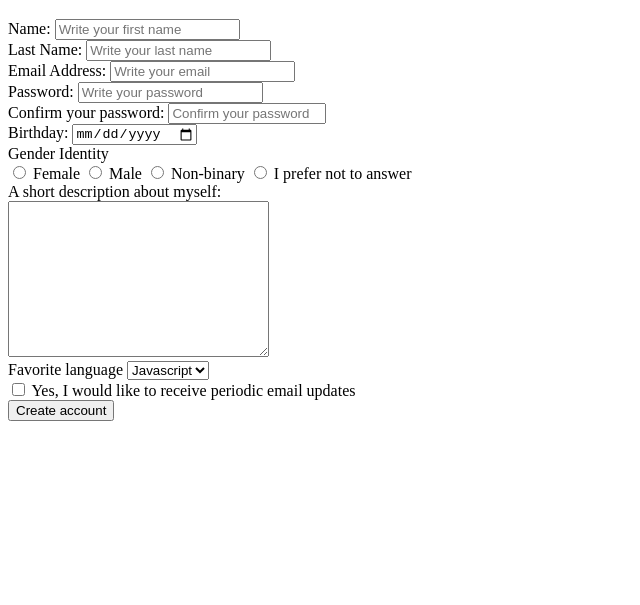
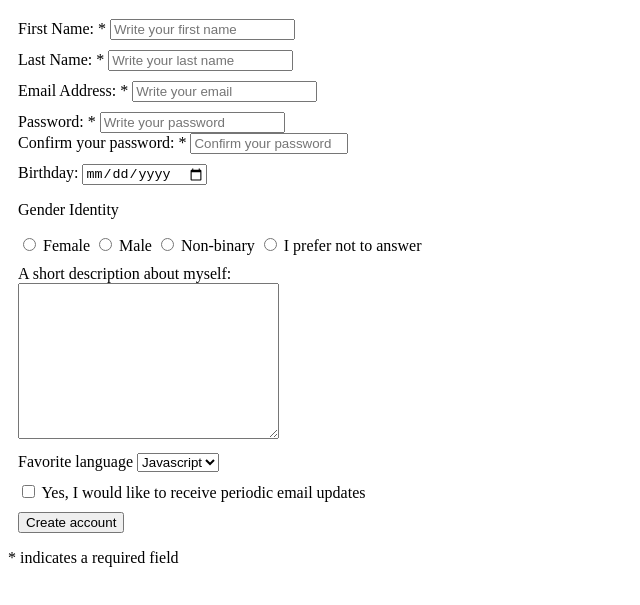
Before and after one commit to Silcfcr/RegistrationForm, a plain HTML site: page index.html in a window 1280 px wide. Shown: the part 61-666 px from the top of the page, without its empty margins (0-640 px from the left). Drawn offline with Linux system fonts and the light colour scheme.

Commit message:
Algunas modificaciones de estilo

```diff
--- a/index.html
+++ b/index.html
@@ -4,31 +4,44 @@
     <meta charset="UTF-8">
     <meta http-equiv="X-UA-Compatible" content="IE=edge">
     <meta name="viewport" content="width=device-width, initial-scale=1.0">
+    <link rel="stylesheet" href="mystyle.css">
     <title>Registration Form</title>
+
 </head>
 <body>
     <form>
         <h1>Registration Form</h1>
-        <label for="firstName">Name:</label>
-        <input type="text" name="firstName" id="firstName" placeholder="Write your first name">
+        <div>
+            <label for="firstName">First Name: *</label>
+            <input type="text" name="firstName" id="firstName" required placeholder="Write your first name">
+        </div>
+
+        <div>
+            <label for="lastName"> Last Name: *</label>
+            <input type="text" name="lastName" id="lastName" required placeholder="Write your last name">
+        </div>
+
+        <div>
+            <label for="email">Email Address: *</label>
+            <input type="email" name="email" id="email" required placeholder="Write your email">
+        </div>
+
+        <div>
+            <label for="password">Password: *</label>
+            <input type="password" name="password" id="password" required placeholder="Write your password">
         <br>
-        <label for="lastName"> Last Name:</label>
-        <input type="text" name="lastName" id="lastName" placeholder="Write your last name">
-        <br>
-        <label for="email">Email Address:</label>
-        <input type="text" name="email" id="email" placeholder="Write your email">
-        <br>
-        <label for="password">Password:</label>
-        <input type="password" name="password" id="password" placeholder="Write your password">
-        <br>
-        <label for="password2">Confirm your password:</label>
+            <label for="password2">Confirm your password: *</label>
             <input type="password" name="password2" id="password2" placeholder="Confirm your password" style="width: 150px">
-        <br>
+        </div>
+
+        <div>
             <label for="bday">Birthday:</label>
             <input type="date" name="bday" id="bday">
-        <br>
-        <label>Gender Identity</label>
-        <br>
+        </div>
+
+
+        <div>
+            <p>Gender Identity</p>
             <input type="radio" name="gender" id="female" value="female">
             <label for="female">Female</label>
             <input type="radio" name="gender" id="male" value="male">
@@ -37,11 +50,16 @@
             <label for="non-binary">Non-binary</label>
             <input type="radio" name="gender" id="no-answer" value="no-answer">
             <label for="no-answer">I prefer not to answer</label>
-        <br>
+        </div>
+
+        <div>
             <label for="aboutMe">A short description about myself:</label>
             <br>
             <textarea name="aboutMe" id="aboutMe" cols="30" rows="10"></textarea>
             <br>
+        </div>
+
+        <div>
             <label for="language">Favorite language</label>
             <select name="language" id="language">
                 <option value="Javascript">Javascript</option>
@@ -50,13 +68,19 @@
                 <option value="C++">C++</option>
             </select>
             <br>
+        </div>
+
+        <div>
             <input type="checkbox" name="accept" id="accept">
             <label for="accept">Yes, I would like to receive periodic email updates</label>
             <br>
+        </div>
+
+        <div>
         <input type="submit" value="Create account">
-        <br>
-
+        </div>
 
     </form>
+        <p>* indicates a required field</p>
 </body>
 </html>
--- /dev/null
+++ b/mystyle.css
@@ -0,0 +1,3 @@
+div {
+    margin: 10px;
+}
```
Lines whose indentation alone changed are shown as unchanged.
